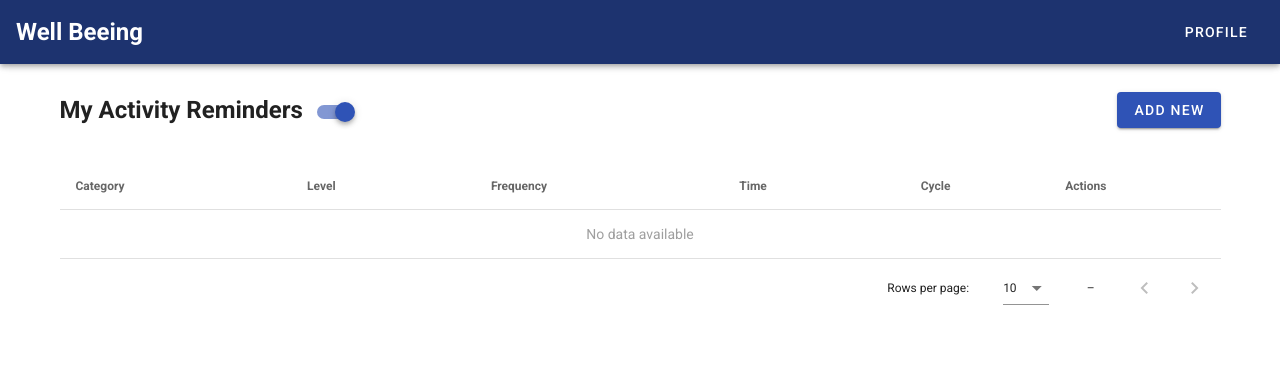
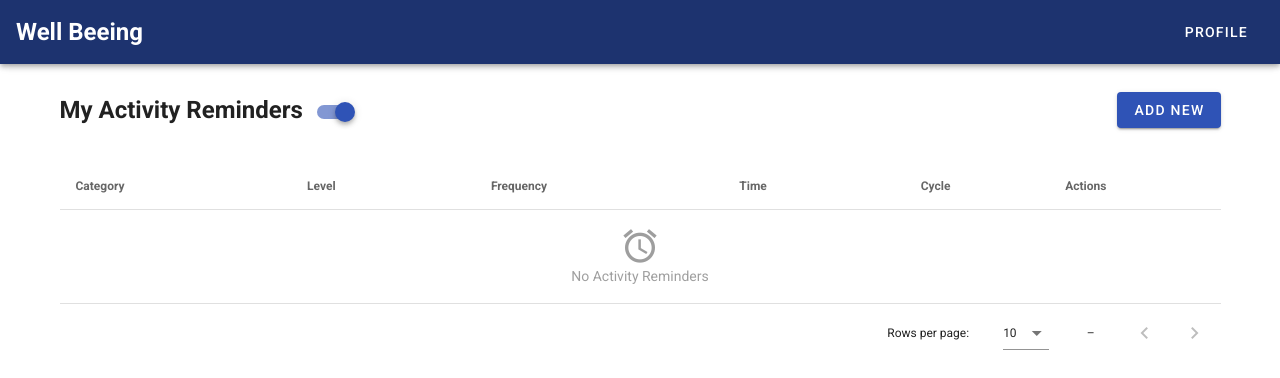
Before and after one commit to MicroHealthLLC/well-beeing-prototype, a Vue app: page / in a window 1280 px wide. Shown: the top 378 px of the page. Built offline with nearby package versions, Linux system fonts and the light colour scheme.

Commit message:
Add placeholder for empty table

```diff
--- a/src/views/Home.vue
+++ b/src/views/Home.vue
@@ -43,6 +43,11 @@
             depressed
             >Delete</v-btn
           >
+        </template>
+        <template v-slot:no-data>
+          <div class="mt-4">
+            <v-icon color="grey" x-large>mdi-alarm</v-icon><p>No Activity Reminders</p>
+          </div>
         </template>
       </v-data-table>
       <!-- Form Dialog -->
@@ -365,4 +370,7 @@ export default {
 ::v-deep tr:hover {
   cursor: pointer;
 }
+::v-deep tr.v-data-table__empty-wrapper {
+  margin: auto;
+}
 </style>
```
